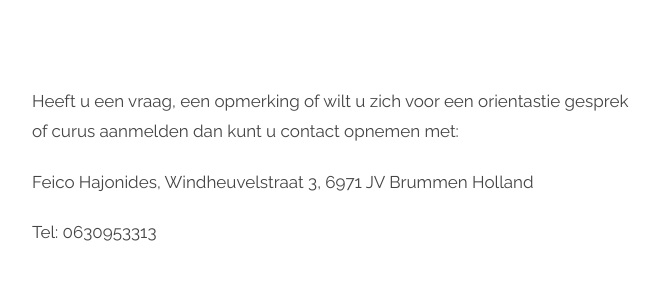
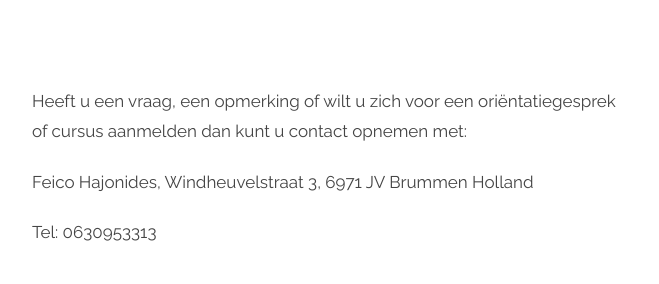
Before and after one commit to feicohajonides2020/feicohajonides2020.github.io, a Jekyll site: the page built from contact.md, in a window 1280 px wide and 900 px high, scrolled down 555 px, cut to the strip 169-453 px from the top of the window. Shown: the whole strip, without its empty margins (308-967 px from the left). Built offline with Jekyll 4.4.1, drawn with Linux system fonts in a browser that asks for light colours.

Commit message:
Update contact.md

```diff
--- a/contact.md
+++ b/contact.md
@@ -11,7 +11,7 @@ formspree:
     redirect: /thanks/
 ---
 
-Heeft u een vraag, een opmerking of wilt u zich voor een orientastie gesprek of curus aanmelden dan kunt u contact opnemen met:
+Heeft u een vraag, een opmerking of wilt u zich voor een oriëntatiegesprek of cursus aanmelden dan kunt u contact opnemen met:
 
 Feico Hajonides,
 Windheuvelstraat 3,
```
